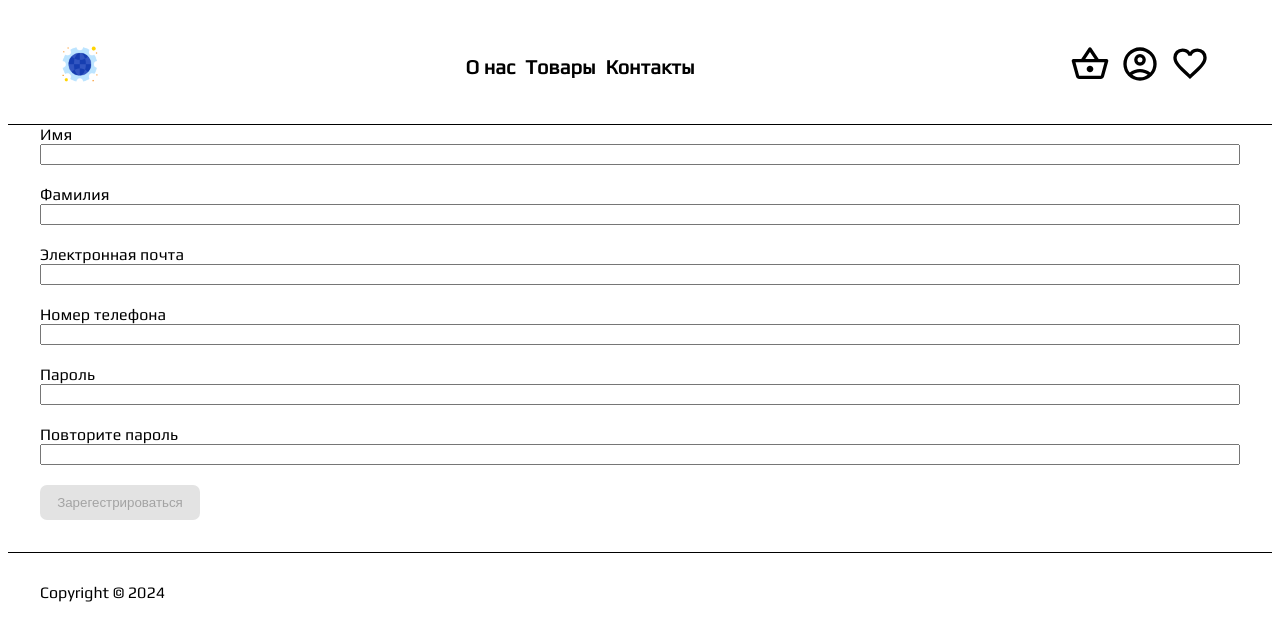
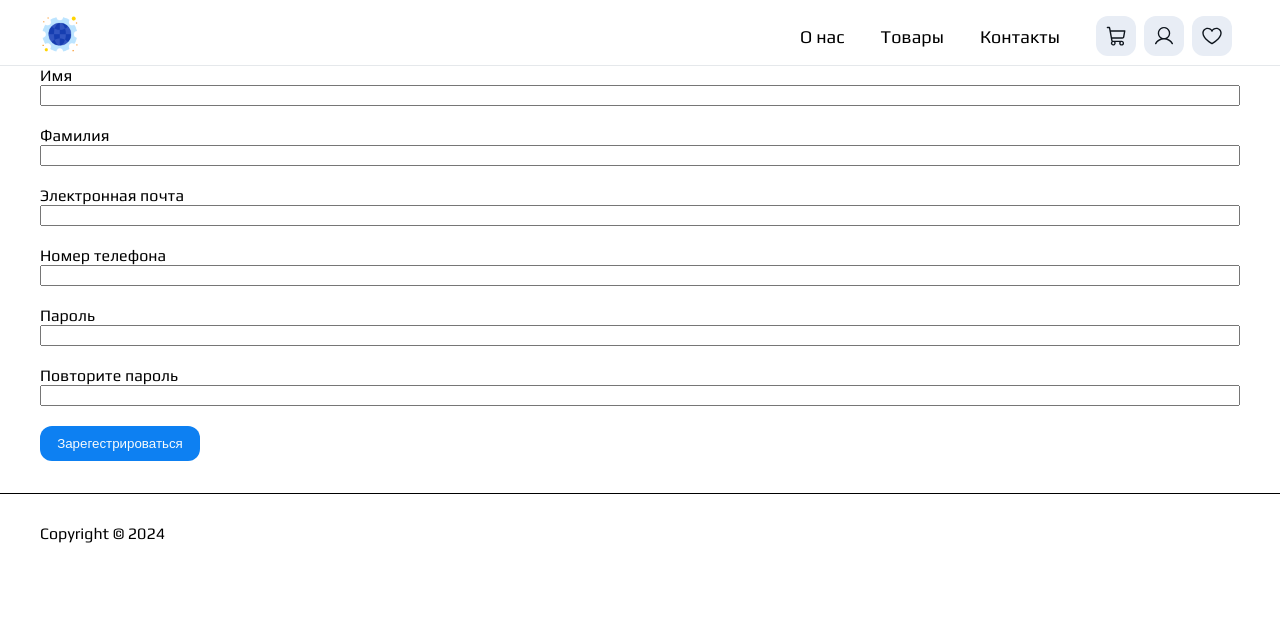
Before and after one commit to hisshihi/cepheus-serves-front, a Vue app: page /register in a window 1280 px wide. Shown: the top 640 px of the page. Built offline with nearby package versions, Linux system fonts and the light colour scheme.

Commit message:
Обновил карточки немного, обновил слайдер, чтобы работать с его стилями из главной страницы а также обновил кнопки и переработал шапку

```diff
--- a/src/App.vue
+++ b/src/App.vue
@@ -36,20 +36,21 @@ export default {
     },
   },
   mounted() {
-    this.getToken()
-  }
+    this.getToken();
+  },
 };
 </script>
 
 <style>
-
 @font-face {
   font-family: "Play";
-  src: url('../src/assets/fonts/play/Play-Regular.ttf');
+  src: url("../src/assets/fonts/play/Play-Regular.ttf");
 }
 
 body {
   font-family: play;
+  margin: 0;
+  padding: 0;
 }
 
 a {
@@ -83,4 +84,13 @@ a {
   align-items: center;
   justify-items: center;
 }
+
+/* Стили для слайдера */
+.swiper-button-next, .swiper-button-prev {
+  color: white !important;
+}
+
+.swiper-pagination-bullet {
+  background-color: white !important;
+}
 </style>
--- a/src/components/ButtonComponent.vue
+++ b/src/components/ButtonComponent.vue
@@ -12,16 +12,15 @@ export default {
 </script>
 
 <style scoped>
-
 .button {
-  background-color: rgb(227, 227, 227);
-  border-radius: 7px;
+  background-color: #0d80f2;
+  border-radius: 12px;
   border: none;
   text-align: center;
   padding: 10px 0;
   cursor: pointer;
   max-width: 160px;
   padding: 10px;
+  color: #F7FAFC;
 }
-
 </style>
--- a/src/components/CardsComponent.vue
+++ b/src/components/CardsComponent.vue
@@ -131,14 +131,15 @@ export default {
 
 .card-text-container {
   /* max-width: 300px; */
-  font-size: 20px;
-  margin: 0 10px 5px 10px;
+  font-size: 14px;
+  margin: 0 10px 15px 10px;
 }
 
 .card-title {
   margin-top: 5px;
+  margin-bottom: 5px;
   font-weight: 600;
-  text-align: center;
+  font-size: 24px;
 }
 
 img {
@@ -147,7 +148,7 @@ img {
 }
 
 .card-price {
-  font-size: 21px;
+  font-size: 18px;
   font-weight: bold;
   margin-top: 10px;
   text-align: end;
--- a/src/components/HeaderComponent.vue
+++ b/src/components/HeaderComponent.vue
@@ -5,12 +5,12 @@
         <router-link to="/"
           ><img src="../assets/logo.png" alt=""
         /></router-link>
-        <ul class="ul" v-if="role != '[ADMIN]'">
+        <!-- <ul class="ul" v-if="role != '[ADMIN]'">
           <li class="li"><a class="link" href="#">О нас</a></li>
           <li class="li"><a class="link" href="#">Товары</a></li>
           <li class="li"><a class="link" href="#">Контакты</a></li>
-        </ul>
-        <ul class="ul" v-else>
+        </ul> -->
+        <!-- <ul class="ul" v-else>
           <router-link to="/admin/user" class="li"
             ><li class="li">
               <a class="link" href="#">Пользователи</a>
@@ -21,63 +21,107 @@
           </router-link>
           <li class="li"><a class="link" href="#">Заказы</a></li>
           <li class="li"><a class="link" href="#">Статистика</a></li>
-        </ul>
+        </ul> -->
         <ul class="ul">
+          <!-- не админ -->
+          <div v-if="role != '[ADMIN]'" class="navigation">
+            <li class="li"><a class="link" href="#">О нас</a></li>
+            <li class="li"><a class="link" href="#">Товары</a></li>
+            <li class="li"><a class="link" href="#">Контакты</a></li>
+          </div>
+          <!-- Админ -->
+          <div v-else class="navigation">
+            <router-link to="/admin/user" class="li"
+              ><li class="li">
+                <a class="link" href="#">Пользователи</a>
+              </li></router-link
+            >
+            <router-link to="/admin/products" class="li">
+              <li class="li"><a class="link" href="#">Товары</a></li>
+            </router-link>
+            <li class="li"><a class="link" href="#">Заказы</a></li>
+            <li class="li"><a class="link" href="#">Статистика</a></li>
+          </div>
+
           <li class="li">
             <a class="link" href="#"> </a>
             <router-link to="/basket">
+              <div class="svg-container">
                 <svg
+                  width="18"
+                  height="18"
+                  viewBox="0 0 18 18"
+                  fill="none"
                   xmlns="http://www.w3.org/2000/svg"
-                height="24"
-                viewBox="0 -960 960 960"
-                width="24"
                 >
                   <path
-                  d="M221-120q-27 0-48-16.5T144-179L42-549q-5-19 6.5-35T80-600h190l176-262q5-8 14-13t19-5q10 0 19 5t14 13l176 262h192q20 0 31.5 16t6.5 35L816-179q-8 26-29 42.5T739-120H221Zm-1-80h520l88-320H132l88 320Zm260-80q33 0 56.5-23.5T560-360q0-33-23.5-56.5T480-440q-33 0-56.5 23.5T400-360q0 33 23.5 56.5T480-280ZM367-600h225L479-768 367-600Zm113 240Z"
+                    fill-rule="evenodd"
+                    clip-rule="evenodd"
+                    d="M17.3547 4.09922C17.2359 3.95709 17.0602 3.87497 16.875 3.875H4.27187L3.88984 1.77656C3.78186 1.18219 3.26426 0.750087 2.66016 0.75H1.25C0.904822 0.75 0.625 1.02982 0.625 1.375C0.625 1.72018 0.904822 2 1.25 2H2.65625L4.65312 12.9602C4.71195 13.2852 4.8556 13.5889 5.06953 13.8406C4.24996 14.6061 4.14205 15.8674 4.81967 16.761C5.49729 17.6546 6.74093 17.891 7.69916 17.3084C8.6574 16.7257 9.01981 15.5128 8.53828 14.5H12.0867C11.9469 14.7927 11.8745 15.1131 11.875 15.4375C11.875 16.6456 12.8544 17.625 14.0625 17.625C15.2706 17.625 16.25 16.6456 16.25 15.4375C16.25 14.2294 15.2706 13.25 14.0625 13.25H6.49766C6.1956 13.25 5.9368 13.0339 5.88281 12.7367L5.63516 11.375H14.6977C15.6038 11.3749 16.3802 10.7267 16.5422 9.83516L17.4922 4.61172C17.5247 4.42894 17.4744 4.24115 17.3547 4.09922V4.09922ZM7.5 15.4375C7.5 15.9553 7.08027 16.375 6.5625 16.375C6.04473 16.375 5.625 15.9553 5.625 15.4375C5.625 14.9197 6.04473 14.5 6.5625 14.5C7.08027 14.5 7.5 14.9197 7.5 15.4375V15.4375ZM15 15.4375C15 15.9553 14.5803 16.375 14.0625 16.375C13.5447 16.375 13.125 15.9553 13.125 15.4375C13.125 14.9197 13.5447 14.5 14.0625 14.5C14.5803 14.5 15 14.9197 15 15.4375V15.4375ZM15.3125 9.61172C15.2584 9.90978 14.9982 10.1261 14.6953 10.125H5.40781L4.49922 5.125H16.1258L15.3125 9.61172Z"
+                    fill="#0D141C"
                   />
                 </svg>
+              </div>
             </router-link>
           </li>
           <li class="li" v-if="token">
             <router-link to="/authenticate">
+              <div class="svg-container">
                 <svg
+                  width="18"
+                  height="17"
+                  viewBox="0 0 18 17"
+                  fill="none"
                   xmlns="http://www.w3.org/2000/svg"
-                height="24"
-                viewBox="0 -960 960 960"
-                width="24"
                 >
                   <path
-                  d="M234-276q51-39 114-61.5T480-360q69 0 132 22.5T726-276q35-41 54.5-93T800-480q0-133-93.5-226.5T480-800q-133 0-226.5 93.5T160-480q0 59 19.5 111t54.5 93Zm246-164q-59 0-99.5-40.5T340-580q0-59 40.5-99.5T480-720q59 0 99.5 40.5T620-580q0 59-40.5 99.5T480-440Zm0 360q-83 0-156-31.5T197-197q-54-54-85.5-127T80-480q0-83 31.5-156T197-763q54-54 127-85.5T480-880q83 0 156 31.5T763-763q54 54 85.5 127T880-480q0 83-31.5 156T763-197q-54 54-127 85.5T480-80Zm0-80q53 0 100-15.5t86-44.5q-39-29-86-44.5T480-280q-53 0-100 15.5T294-220q39 29 86 44.5T480-160Zm0-360q26 0 43-17t17-43q0-26-17-43t-43-17q-26 0-43 17t-17 43q0 26 17 43t43 17Zm0-60Zm0 360Z"
+                    fill-rule="evenodd"
+                    clip-rule="evenodd"
+                    d="M17.0406 15.0625C15.8508 13.0055 14.0172 11.5305 11.8773 10.8313C14.053 9.53609 15.0951 6.94698 14.4235 4.50575C13.7518 2.06451 11.5319 0.372875 9 0.372875C6.46806 0.372875 4.24816 2.06451 3.57652 4.50575C2.90487 6.94698 3.94704 9.53609 6.12266 10.8313C3.98281 11.5297 2.14922 13.0047 0.959375 15.0625C0.840586 15.2562 0.836273 15.4991 0.948109 15.6969C1.05995 15.8947 1.27031 16.0162 1.49752 16.0142C1.72473 16.0123 1.93298 15.8872 2.04141 15.6875C3.51328 13.1437 6.11484 11.625 9 11.625C11.8852 11.625 14.4867 13.1437 15.9586 15.6875C16.067 15.8872 16.2753 16.0123 16.5025 16.0142C16.7297 16.0162 16.9401 15.8947 17.0519 15.6969C17.1637 15.4991 17.1594 15.2562 17.0406 15.0625V15.0625ZM4.625 6C4.625 3.58375 6.58375 1.625 9 1.625C11.4162 1.625 13.375 3.58375 13.375 6C13.375 8.41625 11.4162 10.375 9 10.375C6.58483 10.3724 4.62758 8.41517 4.625 6V6Z"
+                    fill="#0D141C"
                   />
                 </svg>
+              </div>
             </router-link>
           </li>
           <li class="li" v-else>
             <router-link to="/user">
+              <div class="svg-container">
                 <svg
+                  width="18"
+                  height="17"
+                  viewBox="0 0 18 17"
+                  fill="none"
                   xmlns="http://www.w3.org/2000/svg"
-                height="24"
-                viewBox="0 -960 960 960"
-                width="24"
                 >
                   <path
-                  d="M234-276q51-39 114-61.5T480-360q69 0 132 22.5T726-276q35-41 54.5-93T800-480q0-133-93.5-226.5T480-800q-133 0-226.5 93.5T160-480q0 59 19.5 111t54.5 93Zm246-164q-59 0-99.5-40.5T340-580q0-59 40.5-99.5T480-720q59 0 99.5 40.5T620-580q0 59-40.5 99.5T480-440Zm0 360q-83 0-156-31.5T197-197q-54-54-85.5-127T80-480q0-83 31.5-156T197-763q54-54 127-85.5T480-880q83 0 156 31.5T763-763q54 54 85.5 127T880-480q0 83-31.5 156T763-197q-54 54-127 85.5T480-80Zm0-80q53 0 100-15.5t86-44.5q-39-29-86-44.5T480-280q-53 0-100 15.5T294-220q39 29 86 44.5T480-160Zm0-360q26 0 43-17t17-43q0-26-17-43t-43-17q-26 0-43 17t-17 43q0 26 17 43t43 17Zm0-60Zm0 360Z"
+                    fill-rule="evenodd"
+                    clip-rule="evenodd"
+                    d="M17.0406 15.0625C15.8508 13.0055 14.0172 11.5305 11.8773 10.8313C14.053 9.53609 15.0951 6.94698 14.4235 4.50575C13.7518 2.06451 11.5319 0.372875 9 0.372875C6.46806 0.372875 4.24816 2.06451 3.57652 4.50575C2.90487 6.94698 3.94704 9.53609 6.12266 10.8313C3.98281 11.5297 2.14922 13.0047 0.959375 15.0625C0.840586 15.2562 0.836273 15.4991 0.948109 15.6969C1.05995 15.8947 1.27031 16.0162 1.49752 16.0142C1.72473 16.0123 1.93298 15.8872 2.04141 15.6875C3.51328 13.1437 6.11484 11.625 9 11.625C11.8852 11.625 14.4867 13.1437 15.9586 15.6875C16.067 15.8872 16.2753 16.0123 16.5025 16.0142C16.7297 16.0162 16.9401 15.8947 17.0519 15.6969C17.1637 15.4991 17.1594 15.2562 17.0406 15.0625V15.0625ZM4.625 6C4.625 3.58375 6.58375 1.625 9 1.625C11.4162 1.625 13.375 3.58375 13.375 6C13.375 8.41625 11.4162 10.375 9 10.375C6.58483 10.3724 4.62758 8.41517 4.625 6V6Z"
+                    fill="#0D141C"
                   />
                 </svg>
+              </div>
             </router-link>
           </li>
           <li class="li">
             <a class="link" href="#">
+              <div class="svg-container">
                 <svg
+                  width="18"
+                  height="15"
+                  viewBox="0 0 18 15"
+                  fill="none"
                   xmlns="http://www.w3.org/2000/svg"
-                height="24"
-                viewBox="0 -960 960 960"
-                width="24"
                 >
                   <path
-                  d="m480-120-58-52q-101-91-167-157T150-447.5Q111-500 95.5-544T80-634q0-94 63-157t157-63q52 0 99 22t81 62q34-40 81-62t99-22q94 0 157 63t63 157q0 46-15.5 90T810-447.5Q771-395 705-329T538-172l-58 52Zm0-108q96-86 158-147.5t98-107q36-45.5 50-81t14-70.5q0-60-40-100t-100-40q-47 0-87 26.5T518-680h-76q-15-41-55-67.5T300-774q-60 0-100 40t-40 100q0 35 14 70.5t50 81q36 45.5 98 107T480-228Zm0-273Z"
+                    fill-rule="evenodd"
+                    clip-rule="evenodd"
+                    d="M12.9062 0C11.293 0 9.88047 0.69375 9 1.86641C8.11953 0.69375 6.70703 0 5.09375 0C2.41987 0.0030138 0.253014 2.16987 0.25 4.84375C0.25 10.3125 8.35859 14.7391 8.70391 14.9219C8.88878 15.0213 9.11122 15.0213 9.29609 14.9219C9.64141 14.7391 17.75 10.3125 17.75 4.84375C17.747 2.16987 15.5801 0.0030138 12.9062 0V0ZM9 13.6562C7.57344 12.825 1.5 9.03828 1.5 4.84375C1.50258 2.86005 3.11005 1.25258 5.09375 1.25C6.61328 1.25 7.88906 2.05938 8.42188 3.35938C8.51818 3.59382 8.74654 3.7469 9 3.7469C9.25346 3.7469 9.48182 3.59382 9.57812 3.35938C10.1109 2.05703 11.3867 1.25 12.9062 1.25C14.89 1.25258 16.4974 2.86005 16.5 4.84375C16.5 9.03203 10.425 12.8242 9 13.6562V13.6562Z"
+                    fill="#0D141C"
                   />
                 </svg>
+              </div>
             </a>
           </li>
           <li v-if="!token" class="li" @click="logout()">Выйти</li>
@@ -133,23 +177,31 @@ export default {
   display: flex;
   justify-content: space-between;
   align-items: center;
-  padding: 20px;
 }
 
-.li:nth-child(2) {
-  /* margin: 0 10px; */
+.navigation {
+  display: flex;
+  align-items: center;
+}
+
+.navigation > .li {
+  margin-right: 36px;
+}
+
+/* .li:nth-child(2) {
+  margin: 0 10px;
   margin-right: 10px;
   margin-left: 10px;
-}
+} */
 
-.li:nth-child(3) {
-  /* margin: 0 10px; */
+/* .li:nth-child(3) {
+  margin: 0 10px;
   margin-right: 10px;
-}
+} */
 
 .li > .link {
-  font-size: 20px;
-  font-weight: 600;
+  font-size: 18px;
+  font-weight: 400;
 }
 
 img {
@@ -157,11 +209,28 @@ img {
 }
 
 svg {
+  width: 20px;
+  height: 20px;
+}
+
+.svg-container {
+  background-color: rgb(232, 237, 245);
+  border-radius: 12px;
   width: 40px;
   height: 40px;
+  display: grid;
+  align-items: center;
+  justify-content: center;
+  margin-right: 8px;
+}
+
+.svg-container:hover {
+  background-color: rgba(13, 127, 242, 0.5);
+  transition: background-color 0.3s linear;
 }
 
 header {
-  border-bottom: 1px black solid;
+  border-bottom: 1px #e5e8eb solid;
+  max-height: 65px;
 }
 </style>
--- a/src/components/Slider.vue
+++ b/src/components/Slider.vue
@@ -1,15 +1,15 @@
 <script>
 // import Swiper core and required modules
-import { Navigation, Pagination, Scrollbar, A11y } from 'swiper/modules';
+import { Navigation, Pagination, Scrollbar, A11y } from "swiper/modules";
 
-import { Swiper, SwiperSlide } from 'swiper/vue';
+import { Swiper, SwiperSlide } from "swiper/vue";
 
 // Import Swiper styles
 // import 'swiper/css';
 // import 'swiper/css/navigation';
 // import 'swiper/css/pagination';
 // import 'swiper/css/scrollbar';
-import 'swiper/css/bundle';
+import "swiper/css/bundle";
 
 export default {
   name: "Slider",
@@ -44,21 +44,31 @@ export default {
     @swiper="onSwiper"
     @slideChange="onSlideChange"
     :loop="true"
-
   >
-        <swiper-slide><img src="../assets/sliderImage.jpg"></swiper-slide>
-        <swiper-slide><img src="../assets/sliderImage.jpg"></swiper-slide>
-        <swiper-slide><img src="../assets/sliderImage.jpg"></swiper-slide>
-        <swiper-slide><img src="../assets/sliderImage.jpg"></swiper-slide>
-        <swiper-slide><img src="../assets/sliderImage.jpg"></swiper-slide>
+    <swiper-slide><img src="../assets/sliderImage.jpg" /></swiper-slide>
+    <swiper-slide><img src="../assets/sliderImage.jpg" /></swiper-slide>
+    <swiper-slide><img src="../assets/sliderImage.jpg" /></swiper-slide>
+    <swiper-slide><img src="../assets/sliderImage.jpg" /></swiper-slide>
+    <swiper-slide><img src="../assets/sliderImage.jpg" /></swiper-slide>
   </swiper>
 </template>
 
 <style scoped>
-
 img {
-    max-width: 1175px;
+  max-width: 1200px;
   border-radius: 12px;
 }
 
+.swiper .swiper-slide {
+  margin-top: 50px;
+  border-radius: 12px;
+}
+
+
+.swiper-button-next {
+    color: white !important;
+}
+.swiper-button-next::before {
+
+}
 </style>
--- a/src/views/HomeView.vue
+++ b/src/views/HomeView.vue
@@ -82,10 +82,6 @@ export default {
   justify-content: space-between;
   margin-bottom: 50px;
 }
-/* Настройка стилей для слайдера */
-.slider {
-  margin-top: 50px;
-}
 
 /* Стили для блока "о нас" */
 .about-text {
```
Lines whose indentation alone changed are shown as unchanged.
